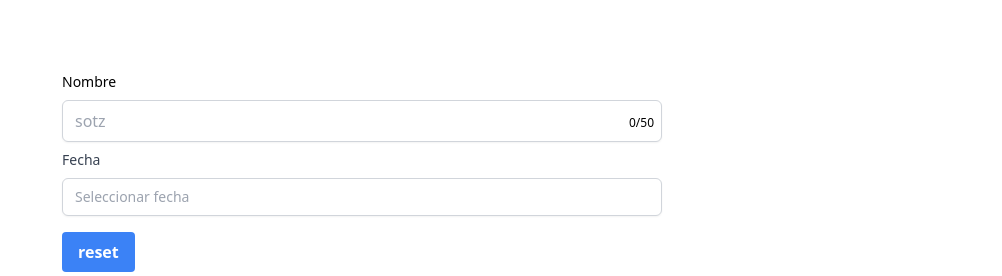
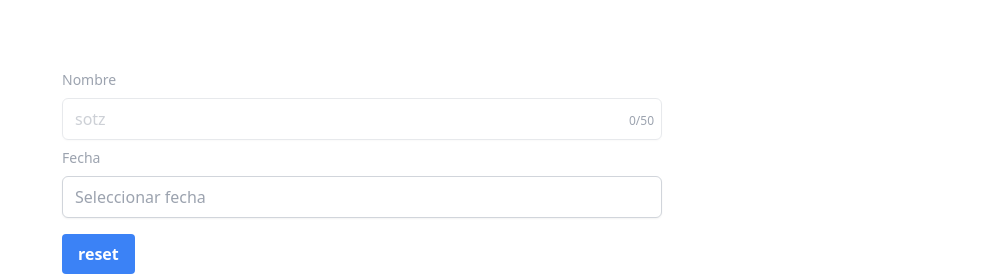
Before and after one commit to CristopherPaiz/CRPONENTS, a React (Vite) app: page / in a window 1280 px wide. Shown: the part 232-508 px from the top of the page, without its empty margins (278-1280 px from the left). Built offline with nearby package versions, Linux system fonts and the light colour scheme.

Commit message:
Refactor CRInput and CRDate components to improve accessibility and styling

```diff
--- a/src/components/UI/CRDate.jsx
+++ b/src/components/UI/CRDate.jsx
@@ -224,7 +224,12 @@ const CRDate = ({ locale = "es", title, setValue, value, defaultValue, disabled
   return (
     <div className="relative">
       {title && (
-        <label htmlFor="CRInput" className={`block text-sm font-medium mb-2 ${error ? "text-red-500" : "text-gray-700"}`}>
+        <label
+          htmlFor="CRInput"
+          className={`text-black dark:text-white block text-sm font-medium mb-2 ${
+            error ? "text-red-500 dark:text-red-400" : disabled ? "text-gray-400 dark:text-gray-500" : ""
+          }`}
+        >
           {title}
         </label>
       )}
@@ -234,12 +239,14 @@ const CRDate = ({ locale = "es", title, setValue, value, defaultValue, disabled
         value={selectedDate ? formatDateForDisplay(selectedDate) : ""}
         onClick={togglePopup}
         placeholder={placeholder ? placeholder : locale === "es" ? "Seleccionar fecha" : "Select date"}
-        className={`block w-full px-3 py-2 border border-gray-300 rounded-md shadow-sm focus:outline-none focus:ring-indigo-500 focus:border-indigo-500 sm:text-sm ${
-          disabled ? "bg-gray-200 cursor-default text-black/50" : "cursor-pointer"
-        } ${error ? "border-red-500 bg-red-100 text-red-500" : "text-black"}`}
+        className={`bg-white dark:bg-neutral-800/50 text-black dark:text-white block w-full px-3 py-2 border border-gray-300 dark:border-gray-500 rounded-md shadow-sm focus:outline-none focus:ring-indigo-500 focus:border-indigo-500 ${
+          disabled
+            ? "bg-neutral-200 cursor-not-allowed text-black/50 dark:bg-neutral-800/50 dark:text-white/30 dark:border-gray-300/20 "
+            : "cursor-pointer"
+        } ${error ? "border-red-500 bg-red-100 text-red-500 dark:text-red-400" : "text-black"}`}
         disabled={disabled}
       />
-      {error && <p className="text-red-500 text-base">{error}</p>}
+      {error && <p className="text-base text-red-500 dark:text-red-400 mt-1">{error}</p>}
 
       {isPopupOpen && (
         <div
@@ -248,9 +255,7 @@ const CRDate = ({ locale = "es", title, setValue, value, defaultValue, disabled
             position: "absolute",
             ...StyleCalendar[position === "top" ? "popupTop" : position === "bottom" ? "popupBottom" : position === "right" ? "popupRight" : "popupLeft"],
           }}
-          className={`absolute bg-white dark:bg-slate-700 mt-2 w-80 p-4 border ${
-            error ? "border-red-500" : "border-gray-300"
-          } bg-white rounded-lg shadow-lg z-10 ${position}`}
+          className={`absolute bg-white dark:bg-neutral-700 text-black dark:text-white mt-2 w-80 p-4 border rounded-lg shadow-lg z-10 ${position}`}
         >
           <div className="flex justify-between mb-4">
             <button className="p-2 bg-blue-500 w-[150px] font-bold text-white rounded-lg" onClick={() => setView("months")}>
--- a/src/components/UI/CRInput.jsx
+++ b/src/components/UI/CRInput.jsx
@@ -39,7 +39,7 @@ const CRInput = ({ title, className, type, placeholder, maxLength, disabled, set
   };
 
   const baseStyle =
-    "bg-white dark:bg-slate-800/50 text-black dark:text-white block w-full px-3 py-2 border border-gray-300 dark:border-gray-500 rounded-md shadow-sm focus:outline-none focus:ring-indigo-500 focus:border-indigo-500";
+    "bg-white dark:bg-neutral-800/50 text-black dark:text-white block w-full px-3 py-2 border border-gray-300 dark:border-gray-500 rounded-md shadow-sm focus:outline-none focus:ring-indigo-500 focus:border-indigo-500";
   const errorStyle = "border-red-500 focus:ring-red-500 focus:border-red-500 text-red-500 dark:text-red-400";
   const disabledStyle = "opacity-50 dark:opacity-30 cursor-not-allowed";
   const inputPaddingRight = maxLength > 100 ? "pr-14" : "pr-11"; // Reserve space for the counter
--- a/src/components/views/App.jsx
+++ b/src/components/views/App.jsx
@@ -17,8 +17,8 @@ const App = () => {
           {theme === "light" ? "🌙" : "☀️"}
         </button>
 
-        <CRInput title="Nombre" placeholder="sotz" setValue={setPrueba} reset={resetear} maxLength={50} />
-        <CRDate title="Fecha" setValue={setPrueba} reset={resetear} />
+        <CRInput title="Nombre" placeholder="sotz" setValue={setPrueba} disabled reset={resetear} maxLength={50} />
+        <CRDate title="Fecha" setValue={setPrueba} reset={resetear} disabled />
 
         {/* ############# PARA LAS PRUEBAS ############# */}
 
```
